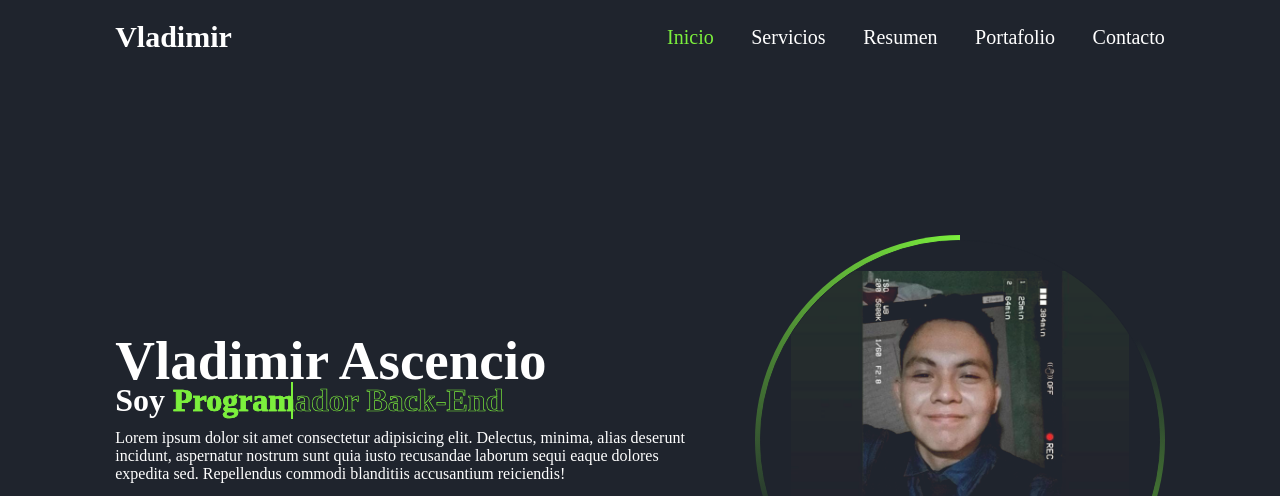
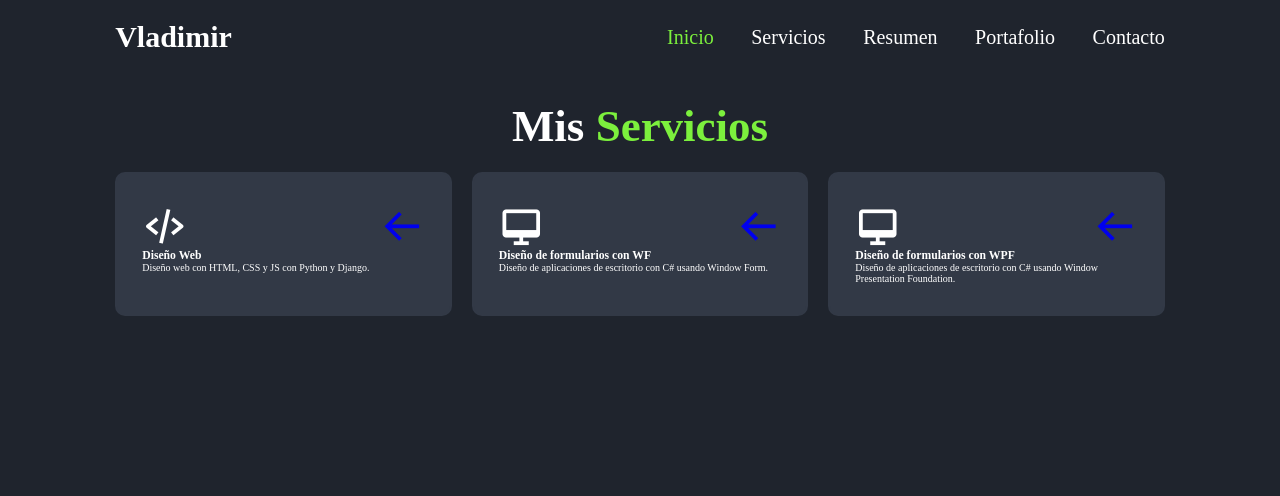
Before and after one commit to Ascencio7/Portafolio-Responsivo, a plain HTML site: page index.html in a window 1280 px wide. Shown: the top 496 px of the page. Drawn offline with nearby package versions, Linux system fonts and the light colour scheme.

Commit message:
Segundo avance: Mis servicios

```diff
--- a/css/style.css
+++ b/css/style.css
@@ -232,3 +232,36 @@ section.active{
     object-fit: cover;
     mix-blend-mode: lighten;
 }
+
+.heading{
+    font-size: 4.5rem;
+    text-align: center;
+    margin-bottom: 2rem;
+}
+
+.heading span{
+    color: var(--main-color);
+}
+
+.services-container{
+    display: grid;
+    grid-template-columns: repeat(auto-fit, minmax(30rem,1fr));
+    gap: 2rem;
+}
+
+.services-container .services-box{
+    padding: 3rem 2.5rem;
+    background: var(--second-bg-color);
+    border: 0.2rem solid var(--second-bg-color);
+    border-radius: 1rem;
+}
+
+.services-container .icon{
+    display: flex;
+    justify-content: space-between;
+    align-items: center;
+}
+
+.services-box .icon i{
+    font-size: 4.5rem;
+}
--- a/index.html
+++ b/index.html
@@ -25,7 +25,7 @@
 
 
     <!--Seccion de inicio-->
-    <section class="home active">
+    <section class="home">
         <div class="home-detail">
             <h1>Vladimir Ascencio</h1>
             <h2>Soy
@@ -56,6 +56,40 @@
         </div>
     </section>
 
+    <section class="services active">
+        <h2 class="heading">Mis <span>Servicios</span></h2>
+        <div class="services-container">
+            <div class="services-box">
+                <div class="icon">
+                    <i class='bx bx-code-alt'></i>
+                    <a href="#"><i class='bx bx-arrow-back' ></i></a>
+                </div>
+                <h3>Diseño Web</h3>
+                <p>Diseño web con HTML, CSS y JS con Python y Django.</p>
+            </div>
+
+            <div class="services-box">
+                <div class="icon">
+                    <i class='bx bx-desktop'></i>
+                    <a href="#"><i class='bx bx-arrow-back' ></i></a>
+                </div>
+                <h3>Diseño de formularios con WF</h3>
+                <p>Diseño de aplicaciones de escritorio con C# usando Window Form.</p>
+            </div>
+
+            <div class="services-box">
+                <div class="icon">
+                    <i class='bx bx-desktop'></i>
+                    <a href="#"><i class='bx bx-arrow-back' ></i></a>
+                </div>
+                <h3>Diseño de formularios con WPF</h3>
+                <p>Diseño de aplicaciones de escritorio con C# usando Window Presentation Foundation.</p>
+            </div>
+
+        </div>
+    </section>
+
+
     <script src="js/script.js" ></script>
 </body>
 </html>
```
